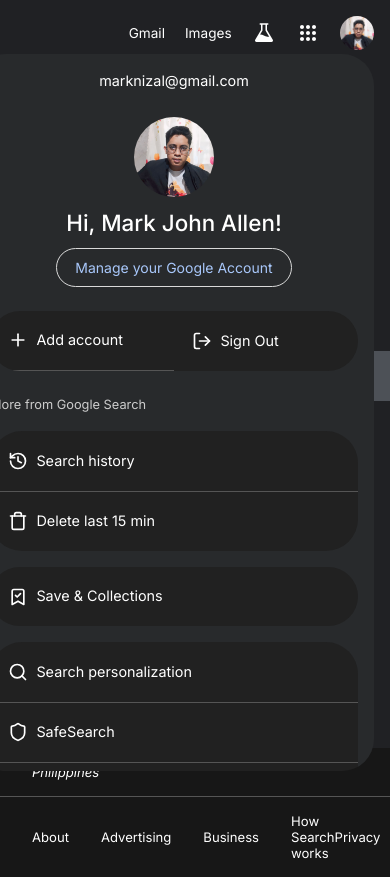
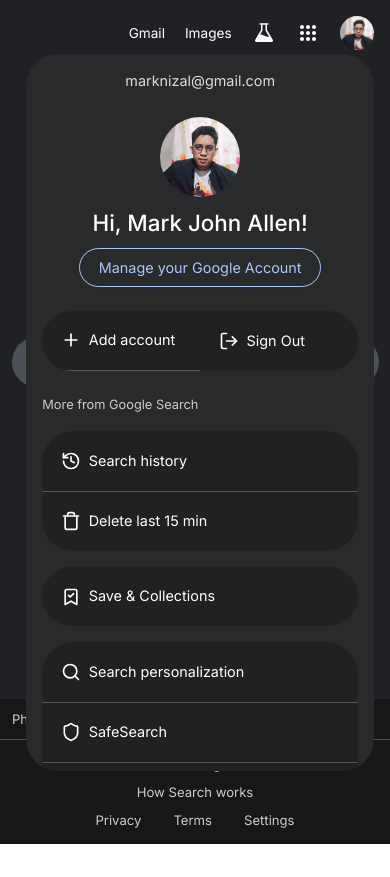
Before and after one commit to marknizal/google-search, a React (Vite) app: page / in a window 390 px wide. Both pictures are taken after a click on the button 356 px from the left and 33 px from the top of the page. After the commit the page ends 844 px from the top, so only its background shows below. Built offline with nearby package versions, Linux system fonts and the light colour scheme.

Commit message:
tweak: make mobile responsive

```diff
--- a/src/components/common/account/account.jsx
+++ b/src/components/common/account/account.jsx
@@ -16,7 +16,7 @@ import {
   LuCircleHelp,
 } from "react-icons/lu";
 
-const acc = [
+const account = [
   { id: 1, icon: LuPlus, label: "Add account" },
   { id: 2, icon: LuLogOut, label: "Sign Out" },
 ];
@@ -26,9 +26,9 @@ const search = [
   { id: 2, icon: LuTrash, label: "Delete last 15 min" },
 ];
 
-const save = [{ id: 1, icon: LuBookmarkCheck, label: "Save & Collections" }];
+const saved = [{ id: 1, icon: LuBookmarkCheck, label: "Save & Collections" }];
 
-const prefs = [
+const preferences = [
   { id: 1, icon: LuSearch, label: "Search personalization" },
   { id: 2, icon: LuShield, label: "SafeSearch" },
   { id: 3, icon: LuGlobe, label: "Language" },
@@ -41,36 +41,33 @@ const prefs = [
   },
 ];
 
-const RenderList = ({ items, flex = false }) => (
-  <S.List className={flex ? "flex" : ""}>
-    {items.map((item) => {
-      if (item.subItems) {
-        return (
-          <li key={item.id} style={{ padding: 0 }}>
-            <S.List style={S.merge} className="flex">
-              {item.subItems.map((sub) => (
-                <li key={sub.id}>
-                  <sub.icon /> {sub.label}
-                </li>
-              ))}
-            </S.List>
-          </li>
-        );
-      }
-      return (
-        <li key={item.id}>
+const RenderList = ({ items, grid = false, flat = false }) => (
+  <S.List $grid={grid} $flat={flat}>
+    {items.map((item) =>
+      item.subItems ? (
+        <S.Item key={item.id} style={{ padding: 0 }}>
+          <S.List $grid $flat>
+            {item.subItems.map((sub) => (
+              <S.Item key={sub.id}>
+                <sub.icon /> {sub.label}
+              </S.Item>
+            ))}
+          </S.List>
+        </S.Item>
+      ) : (
+        <S.Item key={item.id}>
           <item.icon /> {item.label}
-        </li>
-      );
-    })}
+        </S.Item>
+      )
+    )}
   </S.List>
 );
 
 const Account = () => (
   <S.Wrapper>
-    <span className="mail">marknizal@gmail.com</span>
+    <S.Email>marknizal@gmail.com</S.Email>
 
-    <S.Section className="small-gap">
+    <S.Section $compact>
       <S.Avatar>
         <img
           src={Profile}
@@ -79,32 +76,30 @@ const Account = () => (
         />
       </S.Avatar>
 
-      <h1 id="profile-section" className="hello">
-        Hi, Mark John Allen!
-      </h1>
+      <S.Hello>Hi, Mark John Allen!</S.Hello>
 
-      <Button className="btn" variant="outlined">
+      <S.Button as={Button} className="btn">
         Manage your Google Account
-      </Button>
+      </S.Button>
     </S.Section>
 
     <S.Section aria-labelledby="account-actions">
-      <RenderList items={acc} flex />
+      <RenderList items={account} grid />
     </S.Section>
 
     <S.Section aria-labelledby="more-from-google">
-      <small className="small" style={{ alignSelf: "start" }}>
+      <small style={{ alignSelf: "start", fontSize: "0.8rem", color: "#ccc" }}>
         More from Google Search
       </small>
       <RenderList items={search} />
-      <RenderList items={save} />
-      <RenderList items={prefs} />
+      <RenderList items={saved} />
+      <RenderList items={preferences} />
     </S.Section>
 
-    <small className="small">
+    <S.Footer>
       <a href="/privacy">Privacy Policy</a>·
       <a href="/terms">Terms of Service</a>
-    </small>
+    </S.Footer>
   </S.Wrapper>
 );
 
--- a/src/components/common/account/styles.js
+++ b/src/components/common/account/styles.js
@@ -1,4 +1,5 @@
 import styled from "styled-components";
+import { breakpoint } from "../../../styles";
 
 export const Wrapper = styled.div`
   display: flex;
@@ -13,44 +14,27 @@ export const Wrapper = styled.div`
   max-height: 85dvh;
   overflow: auto;
 
+  ${breakpoint.mobile} {
+    min-width: 100%;
+  }
+
   &::-webkit-scrollbar {
     display: none;
   }
   -ms-overflow-style: none;
   scrollbar-width: none;
+`;
 
-  .mail {
-    font-size: 0.9rem;
-  }
+export const Avatar = styled.div`
+  width: 5rem;
+  aspect-ratio: 1 / 1;
+  border-radius: 50%;
+  overflow: hidden;
 
-  .hello {
-    font-size: 1.4rem;
-    font-weight: 500;
-  }
-
-  .btn {
-    border-radius: 2rem;
-    padding: 1.15rem;
-    background: transparent;
-    color: #a8c7fa;
-
-    &:hover {
-      background: #33373c !important;
-      color: #a8c7fa !important;
-    }
-  }
-
-  .small {
-    display: flex;
-    gap: 0.75rem;
-    font-size: 0.8rem;
-    color: #ccc;
-
-    a {
-      &:hover {
-        text-decoration: underline;
-      }
-    }
+  img {
+    object-fit: cover;
+    width: 100%;
+    height: 100%;
   }
 `;
 
@@ -58,39 +42,50 @@ export const Section = styled.section`
   display: flex;
   flex-direction: column;
   align-items: center;
-  gap: 1rem;
+  gap: ${(props) => (props.$compact ? "0.5rem" : "1rem")};
   width: 100%;
-
-  &.small-gap {
-    gap: 0.5rem;
-  }
 `;
 
-export const Avatar = styled.div`
-  width: 5rem;
-  aspect-ratio: 1/1;
-  border-radius: 50%;
-  overflow: hidden;
+export const Email = styled.span`
+  font-size: 0.9rem;
+  color: #ddd;
+`;
 
-  img {
-    object-fit: cover;
+export const Hello = styled.h1`
+  font-size: 1.4rem;
+  font-weight: 500;
+  margin: 0;
+`;
+
+export const Button = styled.button`
+  border-radius: 2rem;
+  padding: 1.15rem;
+  background: transparent;
+  color: #a8c7fa;
+  border: 1px solid #a8c7fa;
+  cursor: pointer;
+  font-size: 0.9rem;
+
+  &:hover {
+    background: #33373c !important;
+    color: #a8c7fa !important;
   }
 `;
 
 export const List = styled.ul`
   list-style: none;
-  display: block;
   background: #212121;
-  border-radius: 2rem;
   width: 100%;
   overflow: hidden;
+  margin: 0;
+  padding: 0;
+  display: ${(props) => (props.$grid ? "grid" : "block")};
+  grid-template-columns: ${(props) =>
+    props.$grid ? "repeat(2, 1fr)" : "none"};
+  border-radius: ${(props) => (props.$flat ? "0" : "2rem")};
+`;
 
-  &.flex {
-    display: grid;
-    grid-template-columns: repeat(2, 1fr);
-  }
-
-  li {
+export const Item = styled.li`
   display: flex;
   align-items: center;
   gap: 0.5rem;
@@ -106,10 +101,24 @@ export const List = styled.ul`
   &:hover {
     background: #37393b;
   }
+
   &:last-child {
     border-bottom: none;
   }
+`;
+
+export const Footer = styled.small`
+  display: flex;
+  gap: 0.75rem;
+  font-size: 0.8rem;
+  color: #ccc;
+
+  a {
+    color: inherit;
+    text-decoration: none;
+
+    &:hover {
+      text-decoration: underline;
+    }
   }
 `;
-
-export const merge = { borderRadius: 0 };
--- a/src/components/common/apps/styles.js
+++ b/src/components/common/apps/styles.js
@@ -1,4 +1,5 @@
 import styled, { css } from "styled-components";
+import { breakpoint } from "../../../styles";
 
 export const Wrapper = styled.ul`
   list-style: none;
@@ -10,6 +11,10 @@ export const Wrapper = styled.ul`
   border-radius: 2rem;
   border: 7px solid #282a2c;
   padding: 1.75rem;
+
+  ${breakpoint.mobile} {
+    padding: 1rem;
+  }
 `;
 
 export const Item = styled.li`
@@ -21,6 +26,7 @@ export const Item = styled.li`
   padding: 0.5rem;
   border-radius: 1rem;
   transition: background-color 0.2s ease;
+  cursor: pointer;
 
   &:hover {
     background-color: #282a2c;
--- a/src/components/common/footer/footer.jsx
+++ b/src/components/common/footer/footer.jsx
@@ -13,7 +13,6 @@ const rightLinks = [
   { label: "Terms", href: "/terms" },
 ];
 
-const Footer = () => {
 const settingsItems = [
   {
     key: "1",
@@ -27,18 +26,9 @@ const Footer = () => {
     key: "3",
     label: <S.MenuItem href="/your-data">Your data in Search</S.MenuItem>,
   },
-    {
-      key: "4",
-      label: <S.MenuItem href="/history">Search history</S.MenuItem>,
-    },
-    {
-      key: "5",
-      label: <S.MenuItem href="/help">Search help</S.MenuItem>,
-    },
-    {
-      key: "6",
-      label: <S.MenuItem href="/feedback">Send feedback</S.MenuItem>,
-    },
+  { key: "4", label: <S.MenuItem href="/history">Search history</S.MenuItem> },
+  { key: "5", label: <S.MenuItem href="/help">Search help</S.MenuItem> },
+  { key: "6", label: <S.MenuItem href="/feedback">Send feedback</S.MenuItem> },
   {
     key: "7",
     label: (
@@ -50,45 +40,40 @@ const Footer = () => {
   },
 ];
 
+const Footer = () => {
   return (
     <S.Wrapper>
-      <address className="bottom">Philippines</address>
-      <nav
-        aria-label="Footer links"
-        className="bottom"
-        style={{ borderTop: "1px solid #555" }}
-      >
-        <ul>
+      <S.Address>Philippines</S.Address>
+
+      <S.Nav aria-label="Footer links">
+        <S.NavList $gap="2rem">
           {leftLinks.map((link) => (
             <li key={link.href}>
-              <a href={link.href}>{link.label}</a>
+              <S.NavLink href={link.href}>{link.label}</S.NavLink>
             </li>
           ))}
-        </ul>
+        </S.NavList>
 
-        <ul>
+        <S.NavList>
           {rightLinks.map((link) => (
             <li key={link.href}>
-              <a href={link.href}>{link.label}</a>
+              <S.NavLink href={link.href}>{link.label}</S.NavLink>
             </li>
           ))}
 
           <li>
             <Dropdown
-              menu={{
-                items: settingsItems,
-                style: S.darkBg,
-              }}
+              menu={{ items: settingsItems, style: S.darkBg }}
               placement="topRight"
               trigger={["click"]}
             >
-              <a onClick={(e) => e.preventDefault()} href="#">
+              <S.NavLink href="#" onClick={(e) => e.preventDefault()}>
                 Settings
-              </a>
+              </S.NavLink>
             </Dropdown>
           </li>
-        </ul>
-      </nav>
+        </S.NavList>
+      </S.Nav>
     </S.Wrapper>
   );
 };
--- a/src/components/common/footer/styles.js
+++ b/src/components/common/footer/styles.js
@@ -1,4 +1,5 @@
 import styled from "styled-components";
+import { breakpoint } from "../../../styles";
 
 export const Wrapper = styled.footer`
   width: 100%;
@@ -7,28 +8,56 @@ export const Wrapper = styled.footer`
   flex-direction: column;
   justify-content: center;
 
-  .bottom {
+  ${breakpoint.mobile} {
+    color: #ccc;
+  }
+`;
+
+export const Address = styled.address`
+  font-style: normal;
+  align-self: flex-start;
+  padding: 1rem 2rem;
+  font-size: 0.82rem;
+
+  ${breakpoint.mobile} {
+    padding: 0.75rem;
+  }
+`;
+
+export const Nav = styled.nav`
+  border-top: 1px solid #555;
   padding: 1rem 2rem;
   font-size: 0.82rem;
   display: flex;
   align-items: center;
   justify-content: space-between;
+  gap: 0.75rem;
+
+  ${breakpoint.mobile} {
+    flex-direction: column;
+    padding: 1rem 2rem;
   }
+`;
 
-  nav ul {
+export const NavList = styled.ul`
   list-style: none;
   display: flex;
   align-items: center;
-    gap: 2rem;
+  justify-content: center;
+  gap: ${(props) => props.$gap || "2rem"};
+
+  ${breakpoint.mobile} {
+    flex-wrap: wrap;
+    gap: 0.75rem 2rem;
   }
+`;
 
-  nav a {
+export const NavLink = styled.a`
   color: inherit;
   text-decoration: none;
-  }
 
-  nav a:hover,
-  nav a:focus {
+  &:hover,
+  &:focus {
     text-decoration: underline;
   }
 `;
--- a/src/components/shared/index.js
+++ b/src/components/shared/index.js
@@ -7,4 +7,5 @@ export const Main = styled.main`
   justify-content: center;
   background-color: #202124;
   color: #fff;
+  min-height: 100vh;
 `;
--- a/src/container/index.jsx
+++ b/src/container/index.jsx
@@ -30,7 +30,7 @@ const Google = () => {
         </S.Icon>
       </S.Search>
 
-      <S.Box>
+      <S.Box className="actions">
         <S.Button type="submit">Google Search</S.Button>
         <S.Button
           type="button"
--- a/src/container/styles.js
+++ b/src/container/styles.js
@@ -1,4 +1,5 @@
 import styled from "styled-components";
+import { breakpoint } from "../styles";
 
 export const Wrapper = styled.div`
   display: flex;
@@ -6,13 +7,21 @@ export const Wrapper = styled.div`
   align-items: center;
   justify-content: center;
   gap: 1.5rem;
-  height: calc(100vh - 6rem);
+  flex: 1;
+
+  ${breakpoint.mobile} {
+    gap: 1rem;
+  }
 `;
 
 export const Logo = styled.h1`
   font-size: 5rem;
   font-weight: 500;
   font-family: "Poppins", Courier;
+
+  ${breakpoint.mobile} {
+    font-size: 3rem;
+  }
 `;
 
 export const Search = styled.form`
@@ -37,6 +46,10 @@ export const Search = styled.form`
 
   &:focus-within {
     background-color: #303134;
+  }
+
+  ${breakpoint.mobile} {
+    width: 100%;
   }
 `;
 
@@ -73,6 +86,12 @@ export const Box = styled.div`
   align-items: stretch;
   gap: 1rem;
   margin-top: 0.5rem;
+
+  &.actions {
+    ${breakpoint.mobile} {
+      display: none;
+    }
+  }
 `;
 
 export const Button = styled.button`
```
Lines whose indentation alone changed are shown as unchanged.
